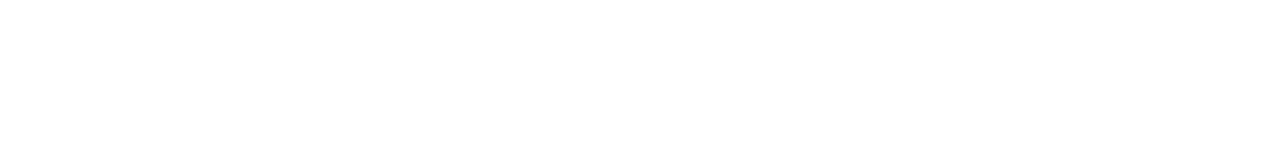
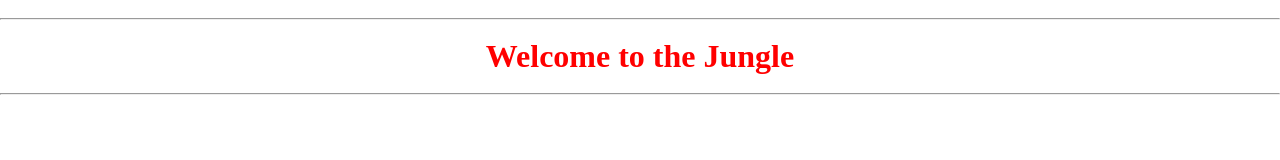
Before and after one commit to jamescarbajal/javascript-practice, a plain HTML site: page index.html in a window 1280 px wide. Drawn offline with Linux system fonts and the light colour scheme.

Commit message:
feat: add clickable javascript styling function

```diff
--- a/CSS/style.css
+++ b/CSS/style.css
@@ -0,0 +1,8 @@
+* {
+    margin: 0;
+    padding: 0;
+}
+.welcome {
+    text-align: center;
+    color: red;
+}
--- a/JS/script.js
+++ b/JS/script.js
@@ -0,0 +1,5 @@
+function changeTextStyle() {
+    noticeMe = document.querySelector(".welcome")
+    noticeMe.style.color = "blue"
+    noticeMe.style.fontSize = "100px"
+}
--- a/index.html
+++ b/index.html
@@ -9,6 +9,11 @@
     <title>javascript-practice</title>
 </head>
 <body>
-
+    <br>
+    <hr>
+    <br>
+    <h1 class="welcome" onclick="changeTextStyle()">Welcome to the Jungle</h1>
+    <br>
+    <hr>
 </body>
 </html>
```
